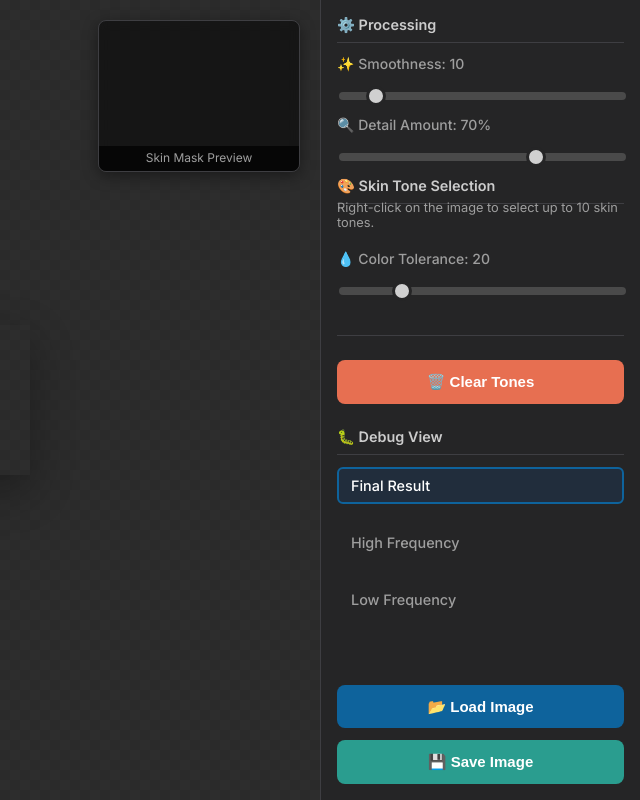
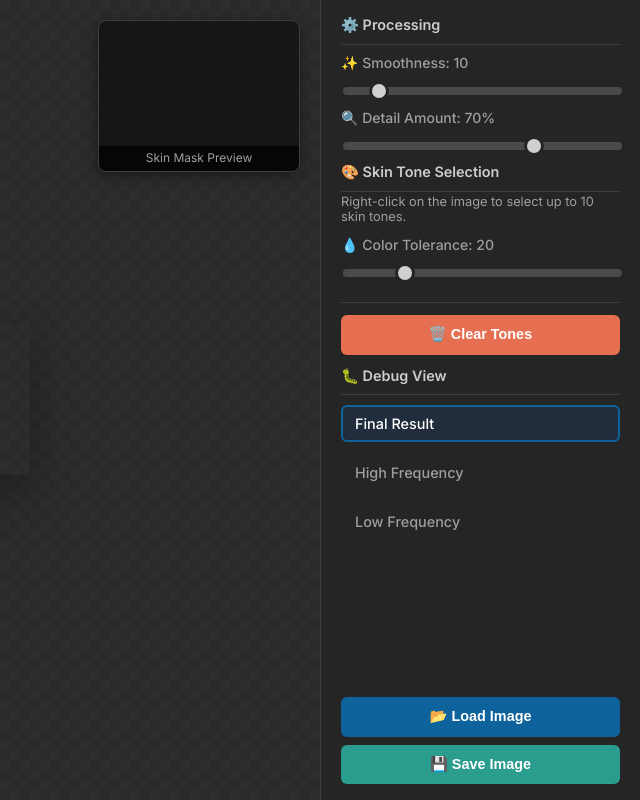
Before and after one commit to EddyKuo/skin-retouch, an Electron app: page index.html in a window 1200 px wide. Shown: the whole page, without its empty margins (560-1200 px from the left). Drawn offline with Linux system fonts and the light colour scheme.

Commit message:
style: Final aggressive compaction of controls panel

```diff
--- a/style.css
+++ b/style.css
@@ -71,7 +71,7 @@ body {
     width: 320px;
     flex-shrink: 0;
     background-color: var(--controls-bg);
-    padding: 1rem; /* Further reduced padding */
+    padding: 1rem 1.25rem; /* Reduced vertical padding */
     box-sizing: border-box;
     display: flex;
     flex-direction: column;
@@ -84,21 +84,21 @@ h2 {
     align-items: center;
     gap: 0.5rem;
     margin-top: 0;
-    margin-bottom: 0.75rem; /* Further reduced margin */
+    margin-bottom: 0.6rem; /* Drastically reduced margin */
     border-bottom: 1px solid var(--border-color);
-    padding-bottom: 0.5rem; /* Further reduced padding */
+    padding-bottom: 0.6rem; /* Drastically reduced padding */
     font-weight: 600;
-    font-size: 0.9rem; /* Slightly smaller font */
+    font-size: 0.9rem;
     color: var(--text-color);
 }
 
 .control-group {
-    margin-bottom: 0.75rem; /* Significantly reduced margin */
+    margin-bottom: 0.6rem; /* Drastically reduced margin */
 }
 
 .control-group label {
     display: block;
-    margin-bottom: 0.75rem;
+    margin-bottom: 0.5rem; /* Reduced margin */
     font-size: 0.875rem;
     font-weight: 500;
     color: var(--text-muted);
@@ -107,22 +107,22 @@ h2 {
 .instructions {
     font-size: 0.8rem;
     color: var(--text-muted);
-    margin-top: -1rem;
-    margin-bottom: 1.25rem;
+    margin-top: -0.5rem; /* Reduced margin */
+    margin-bottom: 0.75rem; /* Reduced margin */
 }
 
 .color-swatches {
     display: flex;
     flex-wrap: wrap;
-    gap: 10px;
-    margin-bottom: 1.5rem;
-    padding-bottom: 1.5rem;
+    gap: 8px; /* Reduced gap */
+    margin-bottom: 0.75rem; /* Reduced margin */
+    padding-bottom: 0.75rem; /* Reduced padding */
     border-bottom: 1px solid var(--border-color);
 }
 
 .swatch {
-    width: 28px;
-    height: 28px;
+    width: 26px; /* Slightly smaller */
+    height: 26px;
     border-radius: 50%;
     border: 2px solid #fff;
     box-shadow: 0 2px 5px var(--shadow-color);
@@ -135,9 +135,9 @@ h2 {
 .button-group {
     display: flex;
     flex-direction: column;
-    gap: 0.75rem;
+    gap: 0.5rem; /* Reduced gap */
     margin-top: auto;
-    padding-top: 1rem;
+    padding-top: 0.75rem; /* Reduced padding */
 }
 
 button {
@@ -145,12 +145,12 @@ button {
     align-items: center;
     justify-content: center;
     gap: 0.5rem;
-    padding: 0.8rem 1.25rem;
+    padding: 0.7rem 1.25rem; /* Reduced padding */
     border: none;
-    border-radius: 8px;
+    border-radius: 6px; /* Slightly smaller radius */
     color: white;
     cursor: pointer;
-    font-size: 0.9375rem;
+    font-size: 0.9rem; /* Slightly smaller font */
     font-weight: 600;
     transition: all 0.2s ease;
 }
@@ -166,12 +166,12 @@ button:hover {
 #save-btn:hover { background-color: var(--success-hover); }
 .button-secondary {
     background-color: var(--warning-color);
-    margin-bottom: 1.5rem;
+    margin-bottom: 0.75rem; /* Reduced margin */
 }
 .button-secondary:hover { background-color: var(--warning-hover); }
 
 .radio-group div {
-    margin-bottom: 8px; /* Add some space between options */
+    margin-bottom: 4px; /* Reduced margin */
 }
 
 .radio-group label {
```
